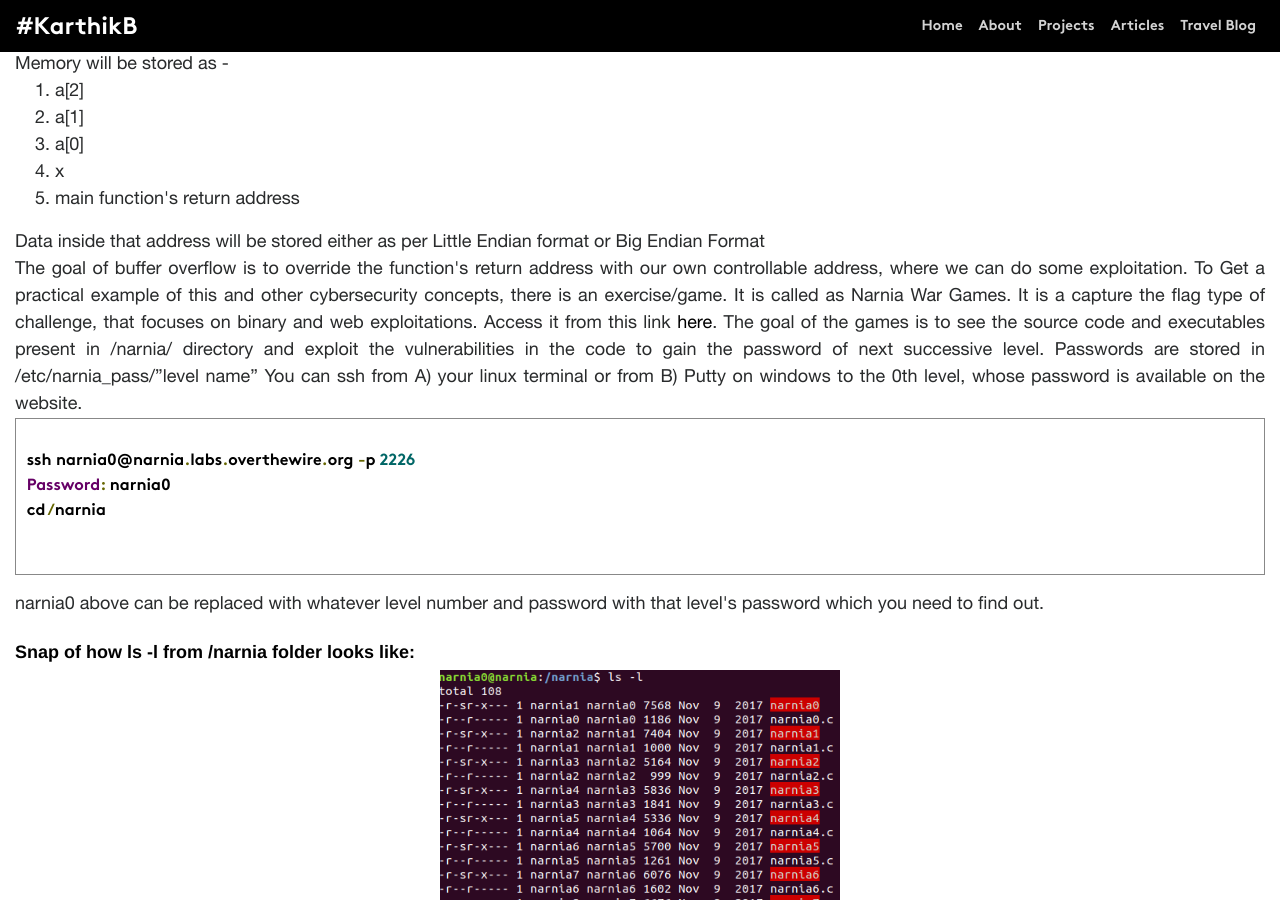
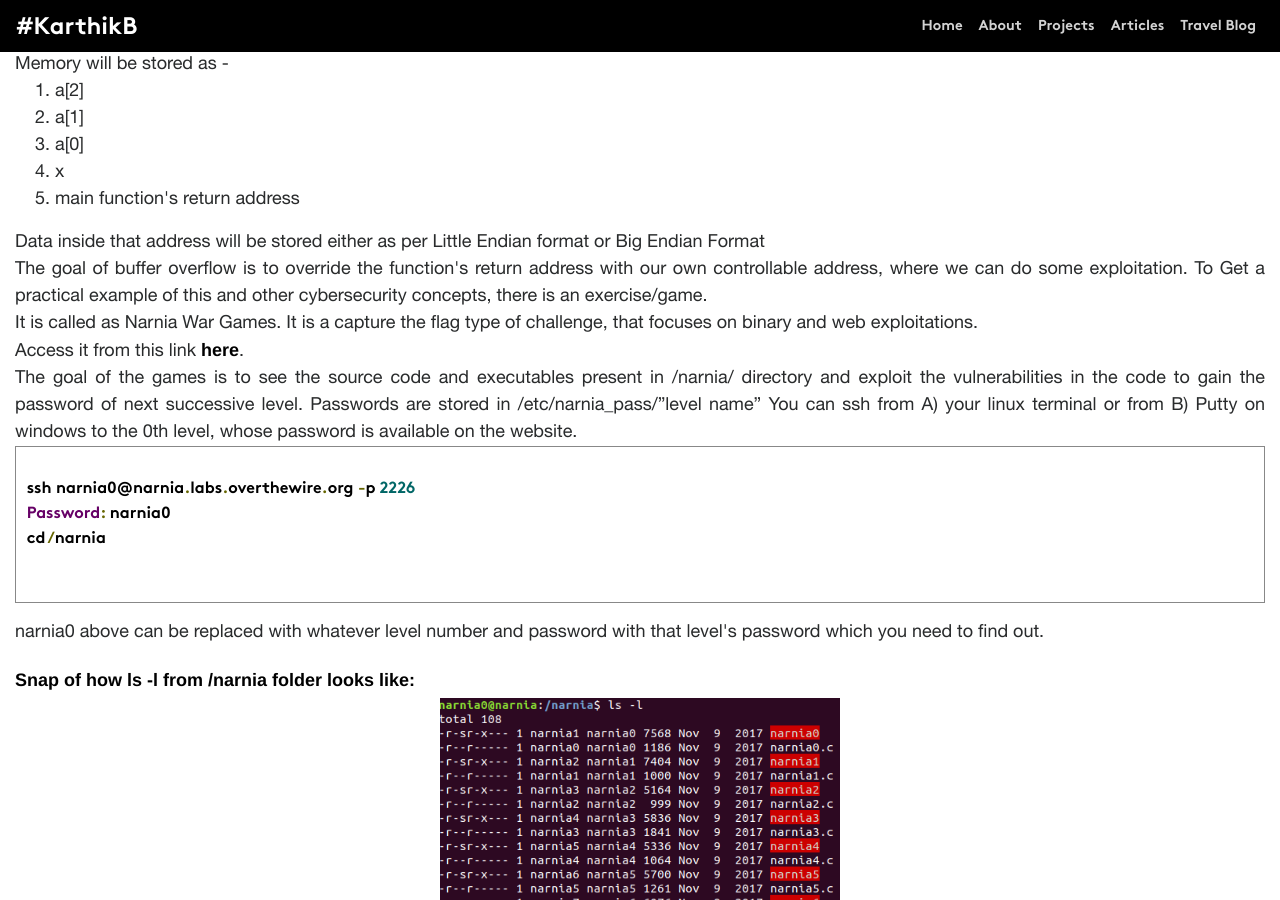
Before and after one commit to karthik-balu/karthik-balu.github.io, a Jekyll site: the page built from _posts/2018-05-23-Cybersecurity-Narnia0.html, in a window 1280 px wide and 900 px high, scrolled down 495 px. Built offline with Jekyll 4.4.1, drawn with Linux system fonts in a browser that asks for light colours.

```diff
--- a/_posts/2018-05-23-Cybersecurity-Narnia0.html
+++ b/_posts/2018-05-23-Cybersecurity-Narnia0.html
@@ -28,9 +28,9 @@ category: projects
   </ol>
   Data inside that address will be stored either as per Little Endian format or Big Endian Format <br>
   The goal of buffer overflow is to override the function's return address with our own controllable address, where we can do some exploitation.
-  To Get a practical example of this and other cybersecurity concepts, there is an exercise/game.
-  It is called as Narnia War Games. It is a capture the flag type of challenge, that focuses on binary and web exploitations.
-  Access it from this link <a href="http://overthewire.ord/wargames/narnia/">here</a>.
+  To Get a practical example of this and other cybersecurity concepts, there is an exercise/game.<br>
+  It is called as Narnia War Games. It is a capture the flag type of challenge, that focuses on binary and web exploitations.<br>
+  Access it from this link <b><a href="http://overthewire.org/wargames/narnia/">here</a></b>.<br>
   The goal of the games is to see the source code and executables present in /narnia/ directory and exploit the vulnerabilities in the code to gain the password of next successive level. Passwords are stored in /etc/narnia_pass/”level name”
 
   You can ssh from A) your linux terminal or from B) Putty on windows to the 0th level, whose password is available on the website.
```
